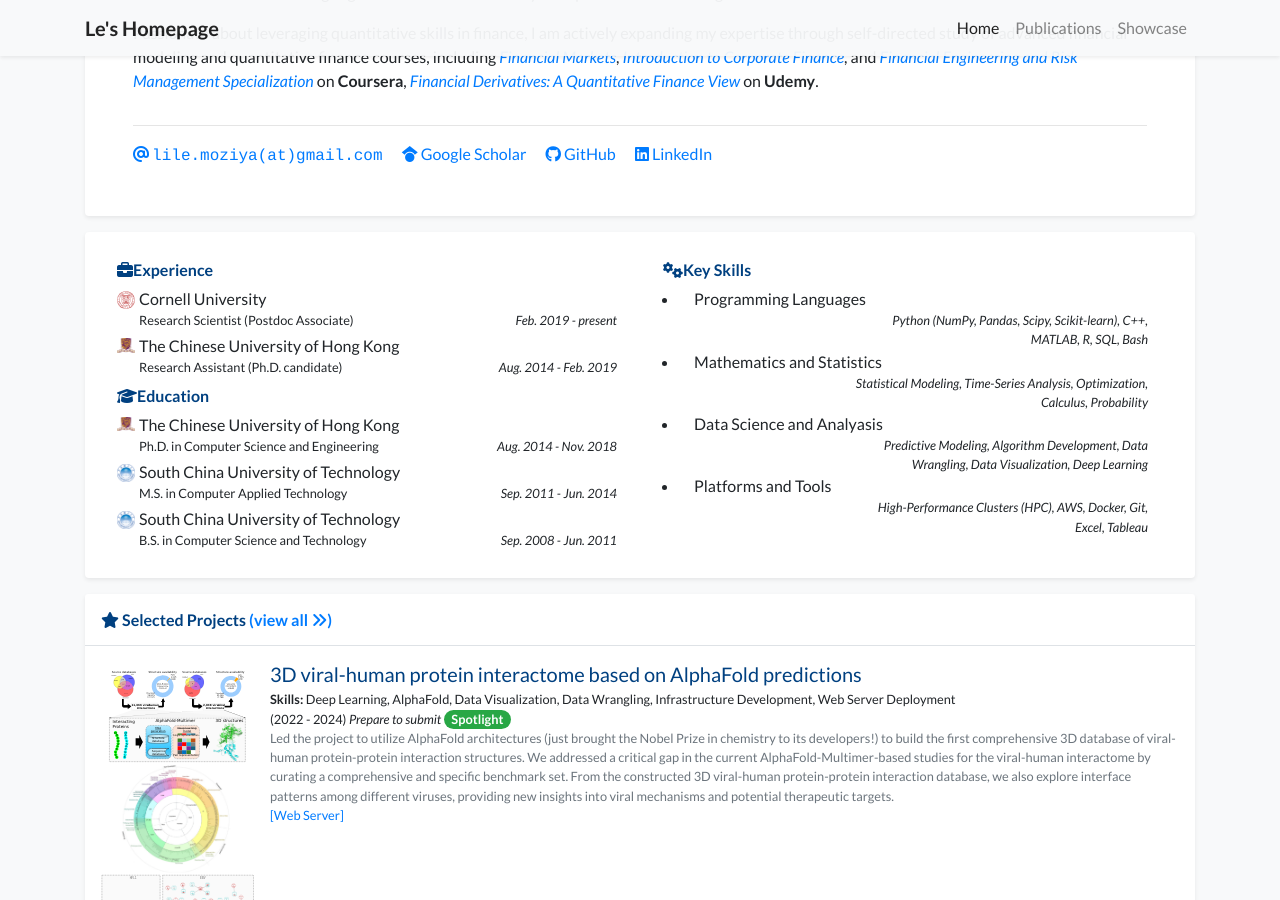
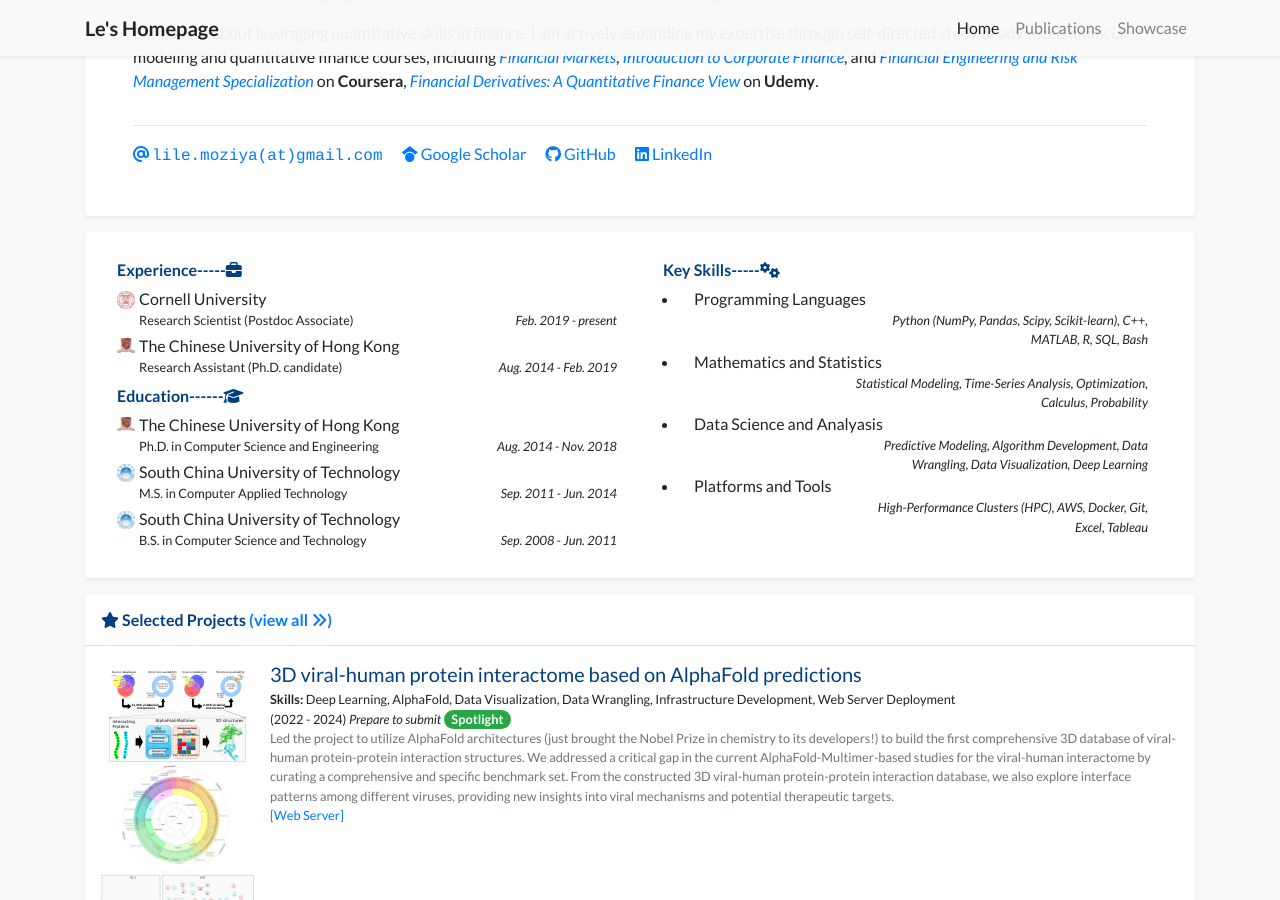
Before and after one commit to moziya/moziya, a Jekyll site: the page built from index.html, in a window 1280 px wide and 900 px high, scrolled down 483 px. Built offline with Jekyll 4.4.1, drawn with Linux system fonts in a browser that asks for light colours; nearby versions of some CDN libraries; a style sheet for code colours, icons or effects is not loaded.

Commit message:
Add some icons

```diff
--- a/_includes/widgets/experience_card.html
+++ b/_includes/widgets/experience_card.html
@@ -6,7 +6,7 @@
                     {% if site.data.profile.experience %}
                     <div class="col-md-6">
                         <div class="mx-2 my-1">
-                            <h6><i class="fas fa-briefcase"></i>Experience</h6>
+                            <h6>Experience-----<i class="fas fa-briefcase"></i></h6>
                             <ul class="list-unstyled mb-1">
                                 {% for item in site.data.profile.experience %}
                                 <li class="media mb-1">
@@ -29,7 +29,7 @@
                     {% if site.data.profile.awards %}
                     <div class="col-md-6">
                         <div class="mx-2 my-1">
-                            <h6><i class="fas fa-cogs"></i>Key Skills</h6>
+                            <h6>Key Skills-----<i class="fas fa-cogs"></i></h6>
                             <ul class="list pl-3 mb-1">
                                 {% for item in site.data.profile.awards %}
                                 <li>
@@ -50,7 +50,7 @@
                     {% if site.data.profile.education %}
                     <div class="col-md-6">
                         <div class="mx-2 my-1">
-                            <h6><i class="fas fa-graduation-cap"></i>Education</h6>
+                            <h6>Education------<i class="fas fa-graduation-cap"></i></h6>
                             <ul class="list-unstyled mb-1">
                                 {% for item in site.data.profile.education %}
                                 <li class="media mb-1">
```
